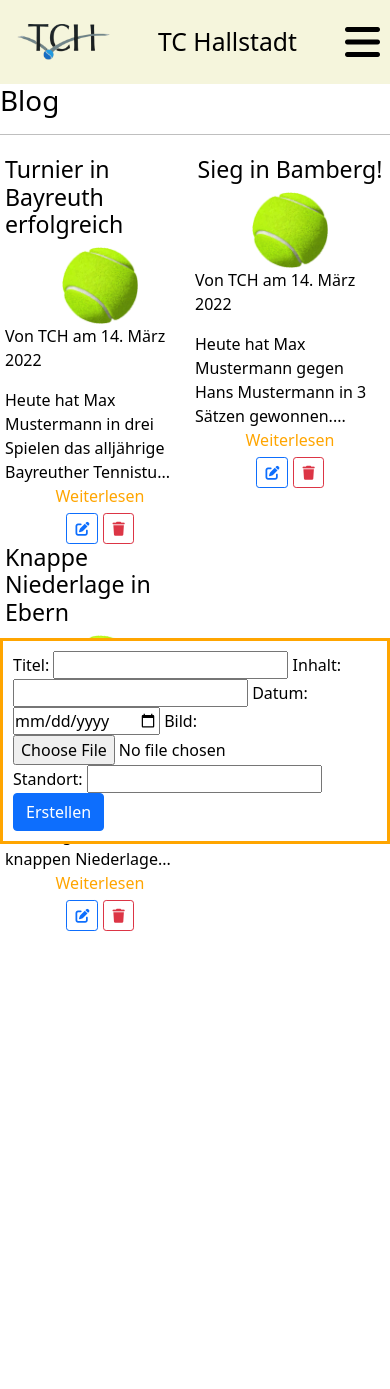
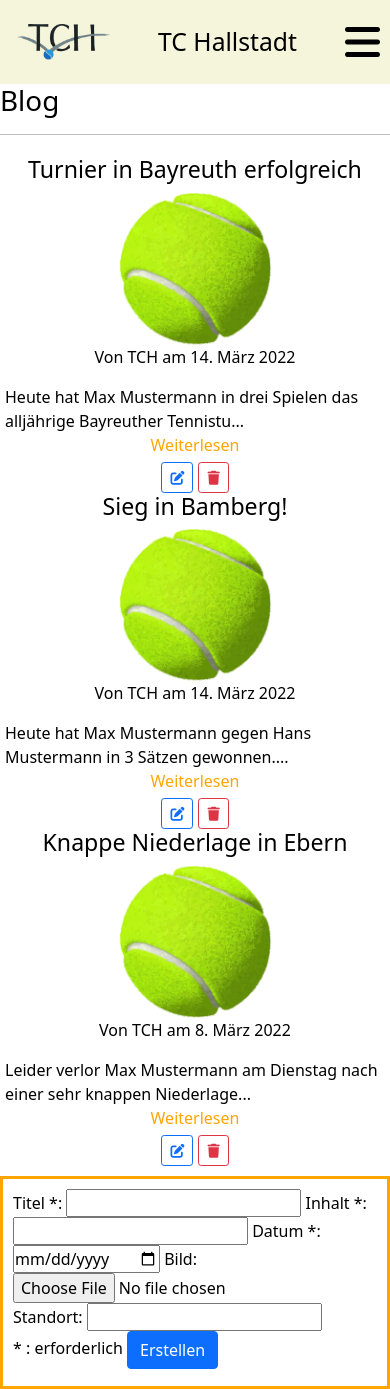
Before and after one commit to Joniber/tennisclub, a Django app: page /blog/ in a window 390 px wide. Before the commit the page ends 931 px from the top, so only its background shows below. Run offline with Django 4.2, Linux system fonts and the light colour scheme; a user stored in the database is signed in; data comes from the database, SQL or seed files in the repository; some libraries are stand-ins or nearby versions.

Commit message:
changed blogposts

```diff
--- a/static/css/style.css
+++ b/static/css/style.css
@@ -144,6 +144,11 @@ nav > ul {
     display: flex !important;
     flex-direction: column;
   }
+  .blog_posts{
+    grid-template-columns: 1fr !important;
+    margin-bottom: 0vh !important;
+  }
+
 
   .blog_posts_homepage .blog_post {
     border-right: 2px solid orange !important;
@@ -177,6 +182,11 @@ nav > ul {
   .traglufthalle img {
     width: 90% !important;
     height: initial !important;
+  }
+
+  .termin_erstellen{
+    position: relative !important;
+    bottom: 0;
   }
 }
 
--- a/tennisclub/models.py
+++ b/tennisclub/models.py
@@ -4,10 +4,10 @@ from django.contrib.auth.models import User
 import uuid
 
 class Termine(models.Model):
-    bezeichnung = models.CharField(max_length=50, verbose_name='Bezeichnung')
+    bezeichnung = models.CharField(max_length=50, verbose_name='Bezeichnung *')
     autor = models.ForeignKey(User, on_delete=models.CASCADE)
     uuid = models.UUIDField(primary_key=True, default=uuid.uuid4, editable=False)
-    date = models.DateField(verbose_name='Datum')
+    date = models.DateField(verbose_name='Datum *')
     time = models.TimeField(verbose_name='Uhrzeit', blank=True)
     location = models.CharField(max_length=100, verbose_name='Standort', blank=True)
 
@@ -15,13 +15,13 @@ class Termine(models.Model):
         return self.bezeichnung[:30] + '...'
 
 class BlogPost(models.Model):
-    titel = models.CharField(max_length=50)
+    titel = models.CharField(max_length=50, verbose_name='Titel *')
     creation = models.DateTimeField(auto_now_add=True, blank=True, editable=False)
-    inhalt = models.CharField(max_length=2000)
+    inhalt = models.CharField(max_length=2000, verbose_name='Inhalt *')
     bild = models.ImageField(blank=True, default="tennisball.png")
     autor = models.ForeignKey(User, on_delete=models.CASCADE)
     uuid = models.UUIDField(primary_key=True, default=uuid.uuid4, editable=False)
-    date= models.DateField(verbose_name='Datum')
+    date= models.DateField(verbose_name='Datum *')
     standort = models.CharField(max_length=50, blank=True)
 
     def __str__(self):
--- a/tennisclub/templates/blog.html
+++ b/tennisclub/templates/blog.html
@@ -196,6 +196,8 @@
   enctype="multipart/form-data"
 >
   {% csrf_token %} {{blogForm}}
+    <p style="display:inline-block"> * : erforderlich</p>
+
   <button class="btn btn-primary" type="submit">Erstellen</button>
 </form>
 
--- a/tennisclub/templates/galerie.html
+++ b/tennisclub/templates/galerie.html
@@ -21,7 +21,10 @@
 >
 {% csrf_token %}
 {{galerieForm}}
+  <p>* : erforderlich</p>
+
 <button type="submit" class="btn btn-primary">Erstellen</button>
+
 </form>
 </div>
 {% endif %}
--- a/tennisclub/templates/termine.html
+++ b/tennisclub/templates/termine.html
@@ -170,7 +170,10 @@
 <form action="/createtermin" class="termin_erstellen" method="POST">
     {% csrf_token %}
     {{termineForm}}
+      * : erforderlich
+
     <button class="btn btn-primary" type="submit">Erstellen</button>
+
 </form>
 
 {% endif %}
```
